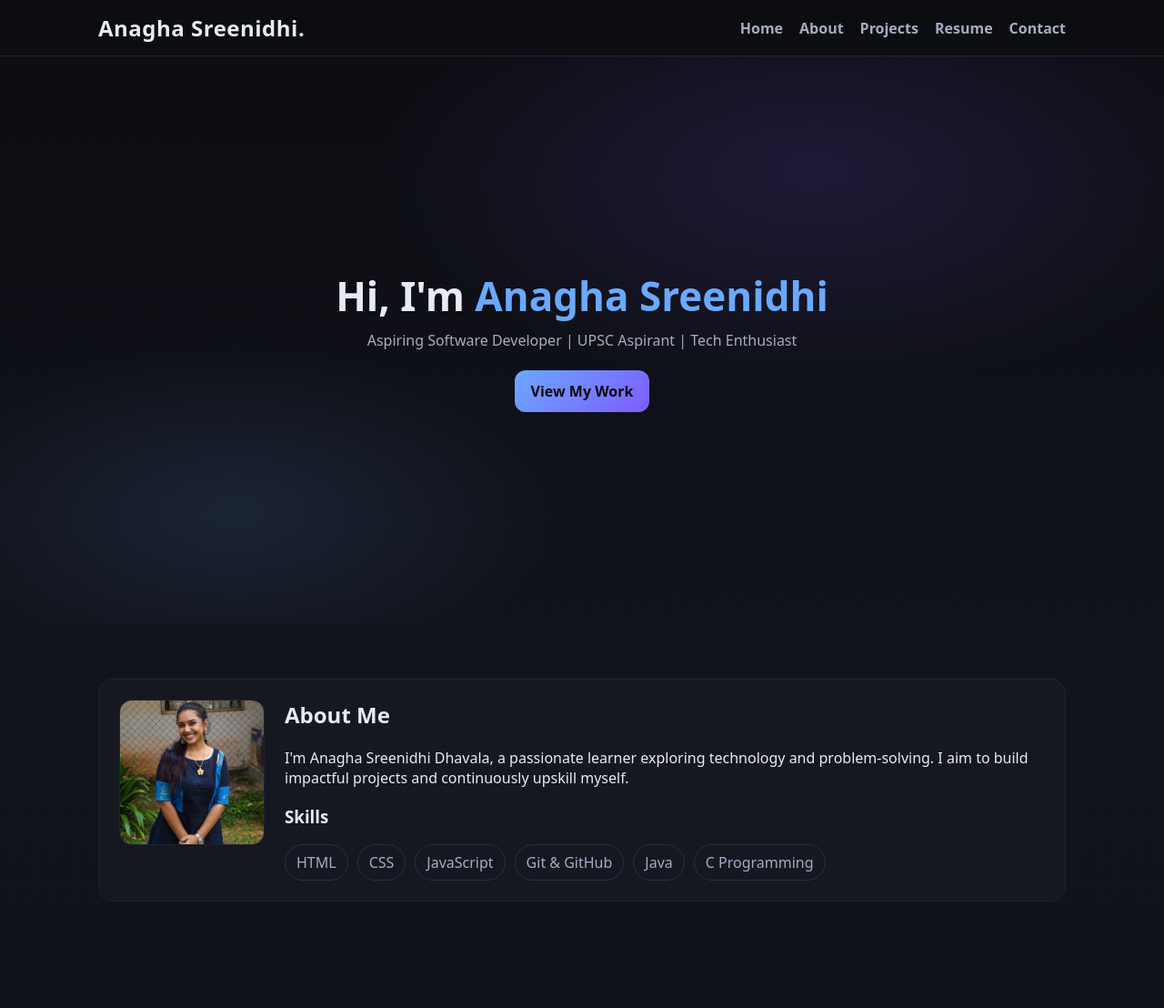
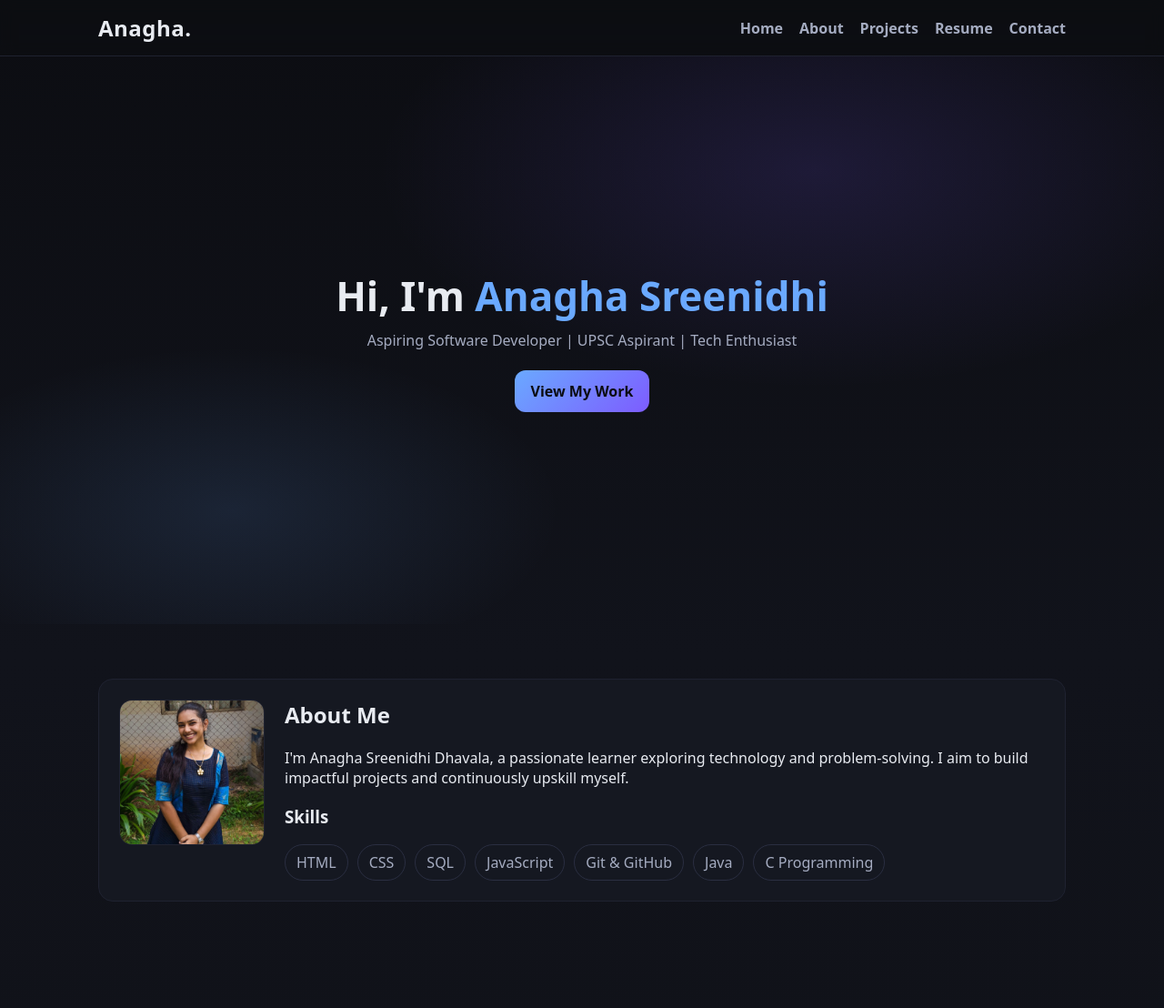
Before and after one commit to anaghasreenidhi/anaghasreenidhi.github.io, a plain HTML site: page index.html in a window 1280 px wide. Shown: the top 1108 px of the page at 91% size. Drawn offline with Linux system fonts and the light colour scheme.

Commit message:
Add files via upload

```diff
--- a/index.html
+++ b/index.html
@@ -60,7 +60,7 @@
   <!-- Header -->
   <header>
     <nav>
-      <h1 class="logo">Anagha<span></span> Sreenidhi</span>.</span></h1>
+      <h1 class="logo">Anagha</span>.</span></h1>
       <ul class="nav-links">
         <li><a href="#home">Home</a></li>
         <li><a href="#about">About</a></li>
@@ -95,6 +95,7 @@
         <ul class="skills">
           <li>HTML</li>
           <li>CSS</li>
+          <li>SQL</li>
           <li>JavaScript</li>
           <li>Git & GitHub</li>
           <li>Java</li>
```
